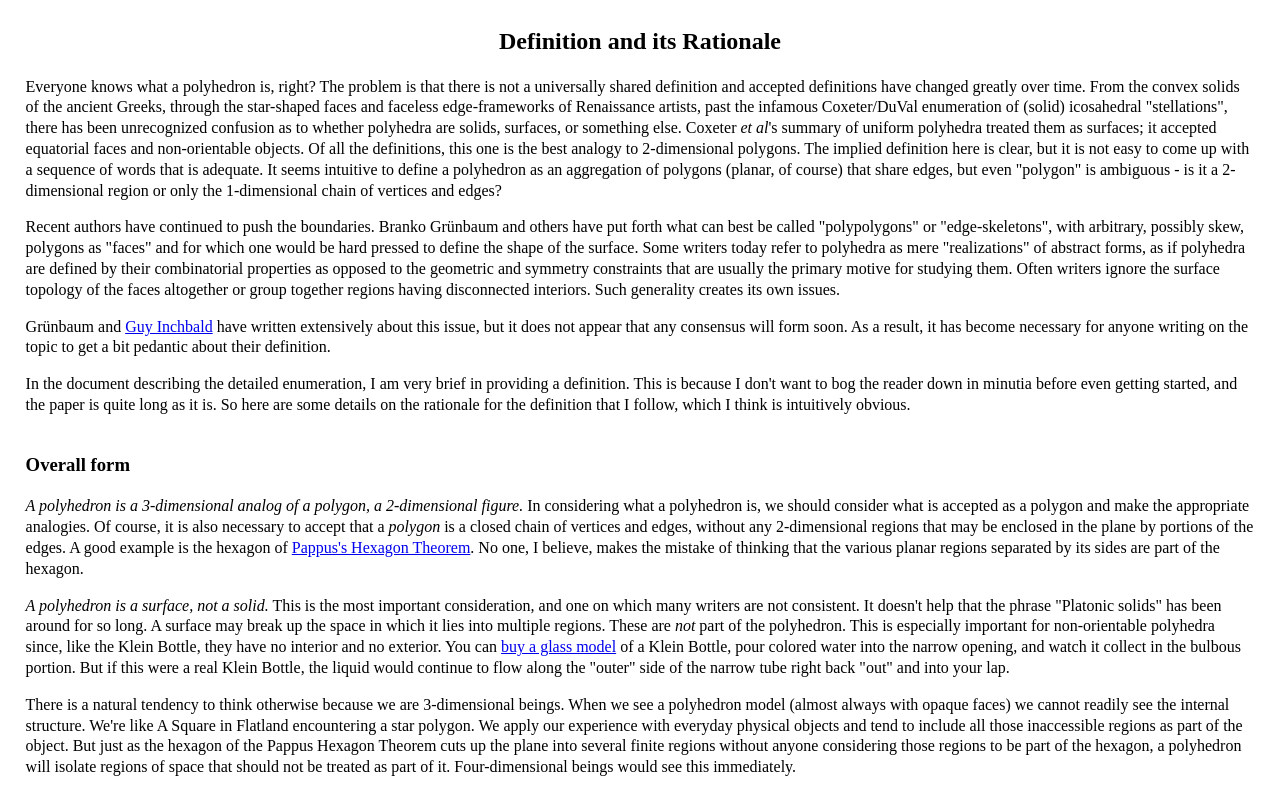
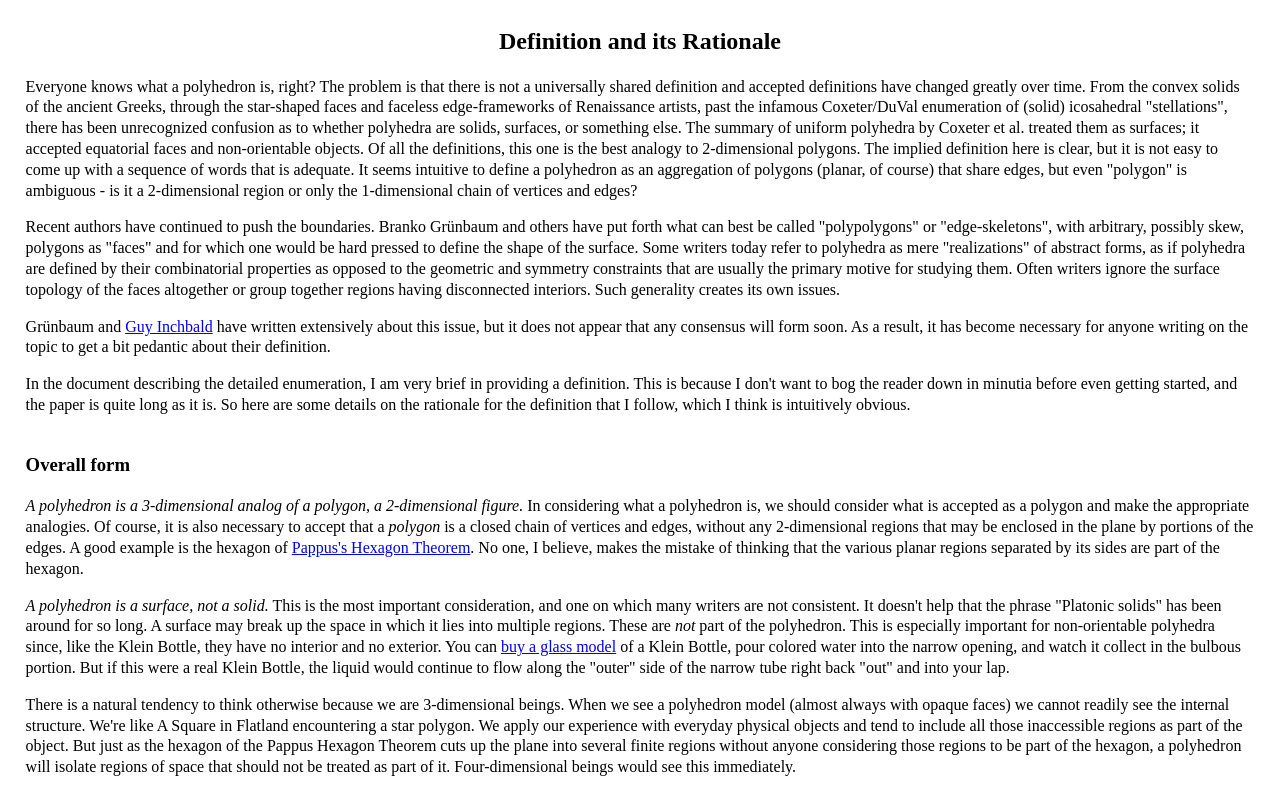
Before and after one commit to isotoxals/isotoxals.github.io, a plain HTML site: page Definition.html in a window 1280 px wide. Shown: the top 791 px of the page. Drawn offline with Linux system fonts and the light colour scheme.

Commit message:
Add files via upload

```diff
--- a/Definition.html
+++ b/Definition.html
@@ -9,7 +9,7 @@
 <body>
 <h2>Definition and its Rationale</h2>
 
-Everyone knows what a polyhedron is, right?  The problem is that there is not a universally shared definition and accepted definitions have changed greatly over time.  From the convex solids of the ancient Greeks, through the star-shaped faces and faceless edge-frameworks of Renaissance artists, past the infamous Coxeter/DuVal enumeration of (solid) icosahedral "stellations", there has been unrecognized confusion as to whether polyhedra are solids, surfaces, or something else.  Coxeter <i>et al</i>'s summary of uniform polyhedra treated them as surfaces; it accepted equatorial faces and non-orientable objects.  Of all the definitions, this one is the best analogy to 2-dimensional polygons.  The implied definition here is clear, but it is not easy to come up with a sequence of words that is adequate.  It seems intuitive to define a polyhedron as an aggregation of polygons (planar, of course) that share edges, but even "polygon" is ambiguous - is it a 2-dimensional region or only the 1-dimensional chain of vertices and edges?
+Everyone knows what a polyhedron is, right?  The problem is that there is not a universally shared definition and accepted definitions have changed greatly over time.  From the convex solids of the ancient Greeks, through the star-shaped faces and faceless edge-frameworks of Renaissance artists, past the infamous Coxeter/DuVal enumeration of (solid) icosahedral "stellations", there has been unrecognized confusion as to whether polyhedra are solids, surfaces, or something else.  The summary of uniform polyhedra by Coxeter et al. treated them as surfaces; it accepted equatorial faces and non-orientable objects.  Of all the definitions, this one is the best analogy to 2-dimensional polygons.  The implied definition here is clear, but it is not easy to come up with a sequence of words that is adequate.  It seems intuitive to define a polyhedron as an aggregation of polygons (planar, of course) that share edges, but even "polygon" is ambiguous - is it a 2-dimensional region or only the 1-dimensional chain of vertices and edges?
 
 <p>
 Recent authors have continued to push the boundaries.  Branko Grünbaum and others have put forth what can best be called "polypolygons" or "edge-skeletons", with arbitrary, possibly skew, polygons as "faces" and for which one would be hard pressed to define the shape of the surface.  Some writers today refer to polyhedra as mere "realizations" of abstract forms, as if polyhedra are defined by their combinatorial properties as opposed to the geometric and symmetry constraints that are usually the primary motive for studying them.  Often writers ignore the surface topology of the faces altogether or group together regions having disconnected interiors.  Such generality creates its own issues.
```
